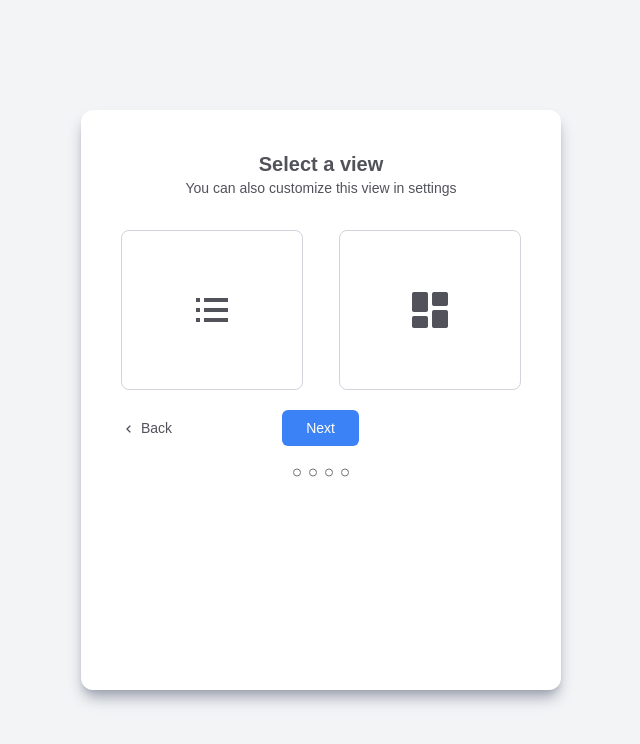
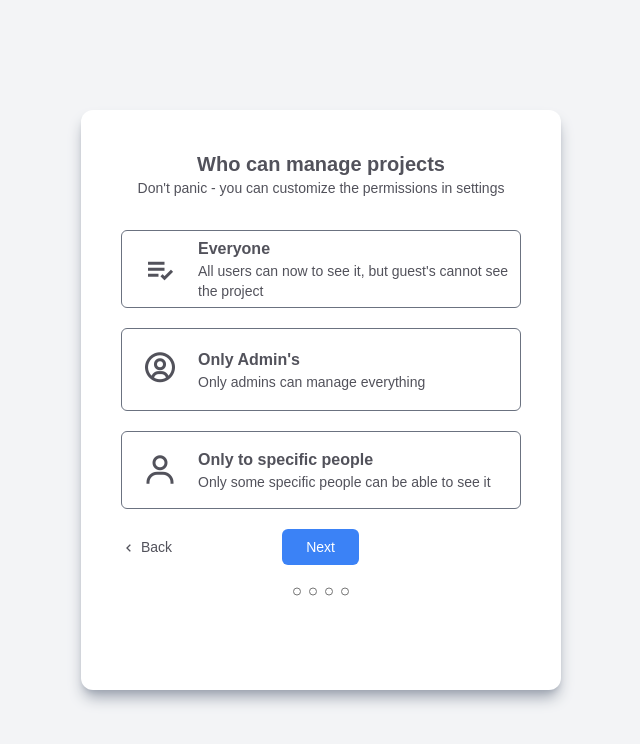
Before and after one commit to thedeepakmaurya/multiform, a React (Create React App) app: page / in a window 1280 px wide. Shown: the top 744 px of the page, without its empty margins (319-959 px from the left). Built offline with nearby package versions, Linux system fonts and the light colour scheme.

Commit message:
manage project page added

```diff
--- a/src/components/Form.js
+++ b/src/components/Form.js
@@ -1,13 +1,15 @@
 import React from 'react'
 import SelectView from './pages/SelectView'
 import Button from './Button'
-// import CreateProject from './pages/CreateProject'
+import CreateProject from './pages/CreateProject'
+import ManageProject from './pages/ManageProject'
 
 const Form = () => {
   return (
     <div className='flex flex-col items-center  bg-white rounded-xl p-10 shadow-lg shadow-gray-400 w-[480px] h-[580px]'>
       {/* <CreateProject /> */}
-      <SelectView />
+      {/* <SelectView /> */}
+      <ManageProject />
       <Button />
     </div>
   )
--- a/src/components/pages/ManageProject.js
+++ b/src/components/pages/ManageProject.js
@@ -2,7 +2,38 @@ import React from 'react'
 
 const ManageProject = () => {
   return (
-    <div>ManageProject</div>
+    <>
+      <h1 className='font-bold text-xl'>Who can manage projects</h1>
+      <p className='text-sm'>Don't panic - you can customize the permissions in settings</p>
+      <div className='mt-8 w-full'>
+        <div className='flex border border-gray-500 focus:border-blue-500 rounded-md cursor-pointer w-full'>
+          <div className='p-5'>
+          <i class='bx bx-list-check bx-md align-middle'></i>          </div>
+          <div className='flex flex-col justify-center'>
+            <h1 className='font-semibold text-md'>Everyone</h1>
+            <p className='text-sm'>All users can now to see it, but guest's cannot see the project</p>
+          </div>
+        </div>
+        <div className='flex border mt-5 border-gray-500 focus:border-blue-500 rounded-md cursor-pointer w-full'>
+          <div className='p-5'>
+            <i className='bx bx-user-circle bx-md align-midde'></i>
+          </div>
+          <div className='flex flex-col justify-center'>
+            <h1 className='font-semibold text-md'>Only Admin's</h1>
+            <p className='text-sm'>Only admins can manage everything </p>
+          </div>
+        </div>
+        <div className='flex border mt-5 border-gray-500 focus:border-blue-500 rounded-md cursor-pointer w-full'>
+          <div className='p-5'>
+            <i className='bx bx-user bx-md align-middle'></i>
+          </div>
+          <div className='flex flex-col justify-center'>
+            <h1 className='font-semibold text-md'>Only to specific people</h1>
+            <p className='text-sm'>Only some specific people can be able to see it</p>
+          </div>
+        </div>
+      </div>
+    </>
   )
 }
 
--- a/src/components/pages/ProjectType.js
+++ /dev/null
@@ -1,9 +0,0 @@
-import React from 'react'
-
-const ProjectType = () => {
-  return (
-    <div>ProjectType</div>
-  )
-}
-
-export default ProjectType
--- a/src/components/pages/SelectView.js
+++ b/src/components/pages/SelectView.js
@@ -6,10 +6,10 @@ const SelectView = () => {
       <h1 className='font-bold text-xl'>Select a view</h1>
       <p className='text-sm'>You can also customize this view in settings</p>
       <div className='flex w-full gap-9 mt-8'>
-        <div className='flex w-1/2 h-40 border border-gray-300 focus:border-blue-500 cursor-pointer items-center justify-center rounded-lg'>
+        <div className='flex w-1/2 h-40 border border-gray-300 focus:border-blue-500 cursor-pointer items-center justify-center rounded-md'>
           <i class='bx bx-list-ul bx-lg'></i>
         </div>
-        <div className=' flex w-1/2 h-40 border border-gray-300 focus:border-blue-500 cursor-pointer items-center justify-center rounded-lg'>
+        <div className=' flex w-1/2 h-40 border border-gray-300 focus:border-blue-500 cursor-pointer items-center justify-center rounded-md'>
           <i class='bx bxs-dashboard bx-lg' ></i>
         </div>
       </div>
--- a/src/components/pages/Tasks.js
+++ /dev/null
@@ -1,9 +0,0 @@
-import React from 'react'
-
-const Tasks = () => {
-  return (
-    <div>Tasks</div>
-  )
-}
-
-export default Tasks
```
